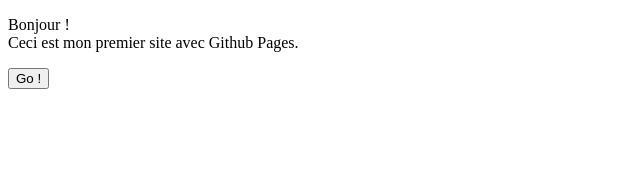
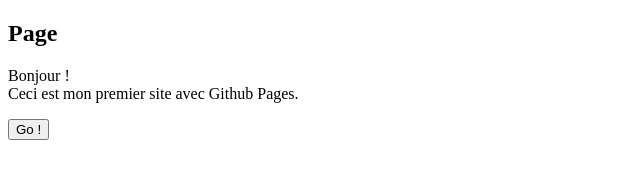
Before and after one commit to jacsavigny/jacsae.github.io, a plain HTML site: page docs/index.html in a window 1280 px wide. Shown: the whole page, without its empty margins (0-640 px from the left). Drawn offline with Linux system fonts and the light colour scheme.

Commit message:
ajout d'un titre

```diff
--- a/docs/index.html
+++ b/docs/index.html
@@ -5,6 +5,7 @@
     <title>Site avec github</title>
 </head>
 <body>
+    <h2>Page</h2>
     <p>Bonjour !<br>
        Ceci est mon premier site avec Github Pages.
     </p>
```
